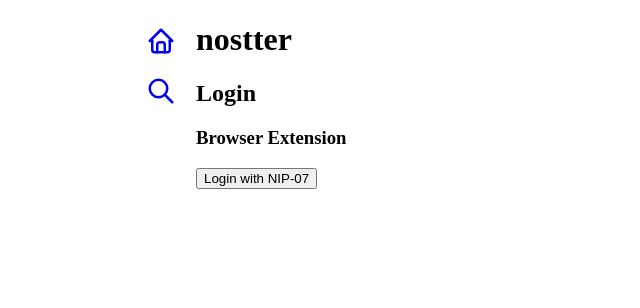
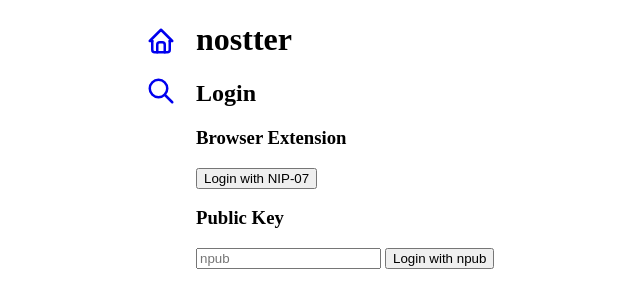
Before and after one commit to SnowCait/nostter, a SvelteKit app in the folder web/: page / in a window 1280 px wide. Shown: the top 308 px of the page, without its empty margins (104-744 px from the left). Built offline with nearby package versions, Linux system fonts and the light colour scheme; what nostr-tools would draw is missing.

Commit message:
Login with npub

```diff
--- a/web/src/routes/Header.svelte
+++ b/web/src/routes/Header.svelte
@@ -3,6 +3,7 @@
 	import { nip19 } from 'nostr-tools';
 	import { pubkey } from '../stores/Author';
 	import { openNoteDialog } from '../stores/NoteDialog';
+	import { rom } from '../stores/Author';
 
 	function toggleNoteDialog() {
 		$openNoteDialog = !$openNoteDialog;
@@ -35,11 +36,13 @@
 					<IconUser size={30} />
 				</li>
 			</a>
-			<li>
-				<button on:click={toggleNoteDialog}>
-					<IconCirclePlus size={30} />
-				</button>
-			</li>
+			{#if !$rom}
+				<li>
+					<button on:click={toggleNoteDialog}>
+						<IconCirclePlus size={30} />
+					</button>
+				</li>
+			{/if}
 		{/if}
 	</ul>
 </nav>
--- a/web/src/routes/Login.svelte
+++ b/web/src/routes/Login.svelte
@@ -8,20 +8,22 @@
 
 <script lang="ts">
 	import { goto } from '$app/navigation';
-	import { Kind } from 'nostr-tools';
+	import { Kind, nip19 } from 'nostr-tools';
 	import { onMount } from 'svelte';
 	import {
 		pubkey,
 		authorProfile,
 		recommendedRelay,
 		followees,
-		relayUrls
+		relayUrls,
+		rom
 	} from '../stores/Author';
 	import { defaultRelays } from '../stores/DefaultRelays';
 	import { pool } from '../stores/Pool';
 	import type { RelayPermission } from './types';
 
 	let login: string | null = null;
+	let npub = '';
 
 	onMount(async () => {
 		console.log('onMount');
@@ -35,6 +37,12 @@
 
 		if (login === 'NIP-07') {
 			await loginWithNip07();
+			return;
+		}
+
+		if (login.startsWith('npub')) {
+			npub = login;
+			await loginWithNpub();
 			return;
 		}
 
@@ -68,6 +76,26 @@
 		console.log('[pubkey]', $pubkey);
 
 		await fetchAuthor(Array.from(profileRelays));
+
+		console.log('Redirect to /home');
+		await goto('/home');
+	}
+
+	async function loginWithNpub() {
+		console.log('npub', npub);
+		const { type, data } = nip19.decode(npub);
+		console.log(type, data);
+		if (type !== 'npub' || typeof data !== 'string') {
+			console.error(`Invalid npub: ${npub}`);
+			return;
+		}
+
+		login = npub;
+		localStorage.setItem('nostter:login', login);
+
+		$pubkey = data;
+		$rom = true;
+		await fetchAuthor($defaultRelays);
 
 		console.log('Redirect to /home');
 		await goto('/home');
@@ -134,3 +162,15 @@
 
 <h3>Browser Extension</h3>
 <button on:click={loginWithNip07} disabled={login !== null}>Login with NIP-07</button>
+
+<h3>Public Key</h3>
+<form on:submit|preventDefault={loginWithNpub}>
+	<input
+		type="text"
+		bind:value={npub}
+		placeholder="npub"
+		pattern="^npub1[a-z0-9]+$"
+		on:keyup|stopPropagation={undefined}
+	/>
+	<input type="submit" value="Login with npub" disabled={login !== null} />
+</form>
--- a/web/src/routes/NoteDialog.svelte
+++ b/web/src/routes/NoteDialog.svelte
@@ -8,7 +8,7 @@
 
 <script lang="ts">
 	import { pool } from '../stores/Pool';
-	import { pubkey, relayUrls } from '../stores/Author';
+	import { pubkey, rom, relayUrls } from '../stores/Author';
 	import { openNoteDialog, replyTo, quotes } from '../stores/NoteDialog';
 	import NoteView from './NoteView.svelte';
 
@@ -65,6 +65,11 @@
 	async function postNote() {
 		if (content === '') {
 			console.log('Content is empty');
+			return;
+		}
+
+		if ($rom) {
+			console.error('Readonly');
 			return;
 		}
 
--- a/web/src/routes/NoteView.svelte
+++ b/web/src/routes/NoteView.svelte
@@ -22,6 +22,7 @@
 	import { userEvents } from '../stores/UserEvents';
 	import { recommendedRelay, relayUrls } from '../stores/Author';
 	import { pool } from '../stores/Pool';
+	import { rom } from '../stores/Author';
 	import CreatedAt from './CreatedAt.svelte';
 	import { Content } from '$lib/Content';
 	import Text from './content/Text.svelte';
@@ -30,6 +31,10 @@
 	import Url from './content/Url.svelte';
 	export let event: Event;
 	export let readonly: boolean;
+
+	if ($rom) {
+		readonly = true;
+	}
 
 	const iconSize = 20;
 	const regexImage = new RegExp('https?://.+\\.(apng|avif|gif|jpg|jpeg|png|webp|bmp)', 'g');
@@ -56,6 +61,11 @@
 	}
 
 	async function repost(note: Event) {
+		if ($rom) {
+			console.error('Readonly');
+			return;
+		}
+
 		reposted = true;
 
 		const event = await window.nostr.signEvent({
@@ -81,6 +91,11 @@
 
 	async function reaction(note: Event, content = '+') {
 		console.log('[reaction]', note);
+
+		if ($rom) {
+			console.error('Readonly');
+			return;
+		}
 
 		reactioned = true;
 
--- a/web/src/stores/Author.ts
+++ b/web/src/stores/Author.ts
@@ -6,3 +6,4 @@
 export const recommendedRelay = writable('');
 export const followees: Writable<string[]> = writable([]);
 export const relayUrls: Writable<string[]> = writable([]);
+export const rom = writable(false);
```
